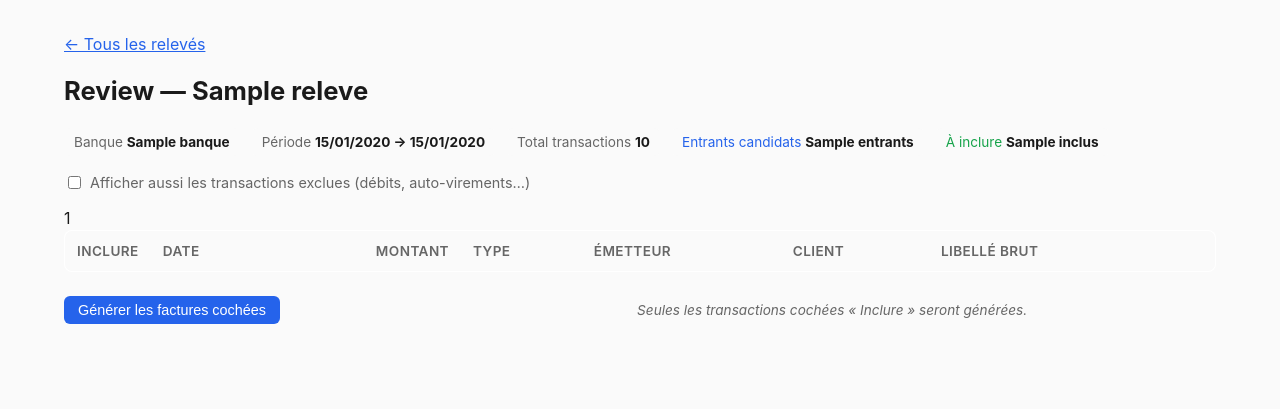
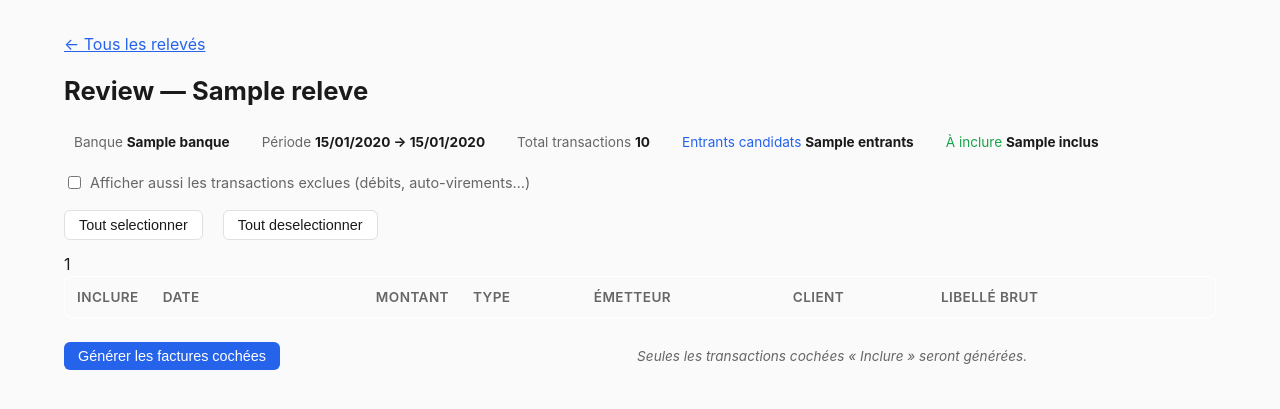
Before and after one commit to PierreLouisVanacker/bank2invoice, a FastAPI app: template app/templates/releves/detail.html in a window 1280 px wide. Shown: the part 57-466 px from the top of the page. Run offline with FastAPI, Linux system fonts and the light colour scheme; the template is opened without the code that fills it: most values are stand-ins (such as "Sample title", 1, 10 or a date in 2020).

Commit message:
fix: format VAT percentage and add select-all buttons
- Format TVA taux to 0 decimal places (20% instead of 20.0000000000%)
- Add 'Tout selectionner' and 'Tout deselectionner' buttons in releve detail
- Select/deselect all transactions in one click via JavaScript

Co-Authored-By: Claude Haiku 4.5 <noreply@anthropic.com>

```diff
--- a/app/invoice/generate.py
+++ b/app/invoice/generate.py
@@ -92,7 +92,7 @@ def _build_context(
 
     return {
         # Header
-        "tva_taux": str(tva_taux),
+        "tva_taux": f"{tva_taux:.0f}" if tva_taux else "0",
         "facture_date_fr": _date_fr(date_facture),
         "assujetti_tva": assujetti,
         # Montants pré-calculés (le template n'a plus à recalculer)
--- a/app/templates/factures/list.html
+++ b/app/templates/factures/list.html
@@ -56,7 +56,7 @@
             <td class="num">{{ "%.2f" % f.montant_ttc }} €</td>
             <td>
                 {% if f.tva_taux and f.tva_taux > 0 %}
-                    {{ f.tva_taux }}%
+                    {{ "%.0f" % f.tva_taux }}%
                 {% else %}
                     <span class="muted" title="{{ f.mention_legale_tva }}">Franchise</span>
                 {% endif %}
--- a/app/templates/releves/detail.html
+++ b/app/templates/releves/detail.html
@@ -28,6 +28,31 @@
     </label>
 </div>
 
+<div class="toolbar">
+    <button class="secondary" onclick="selectAllTransactions()" style="margin-right: 8px; font-size: 0.9rem;">
+        Tout selectionner
+    </button>
+    <button class="secondary" onclick="deselectAllTransactions()" style="margin-right: 8px; font-size: 0.9rem;">
+        Tout deselectionner
+    </button>
+</div>
+
+<script>
+function selectAllTransactions() {
+    document.querySelectorAll('input[name="inclus"]:not(:checked)').forEach(cb => {
+        cb.checked = true;
+        cb.dispatchEvent(new Event('change'));
+    });
+}
+
+function deselectAllTransactions() {
+    document.querySelectorAll('input[name="inclus"]:checked').forEach(cb => {
+        cb.checked = false;
+        cb.dispatchEvent(new Event('change'));
+    });
+}
+</script>
+
 <style>
     /* Par défaut on cache les non-entrants */
     body:not(.show-all-tx) tr.tx-non-entrant { display: none; }
```
